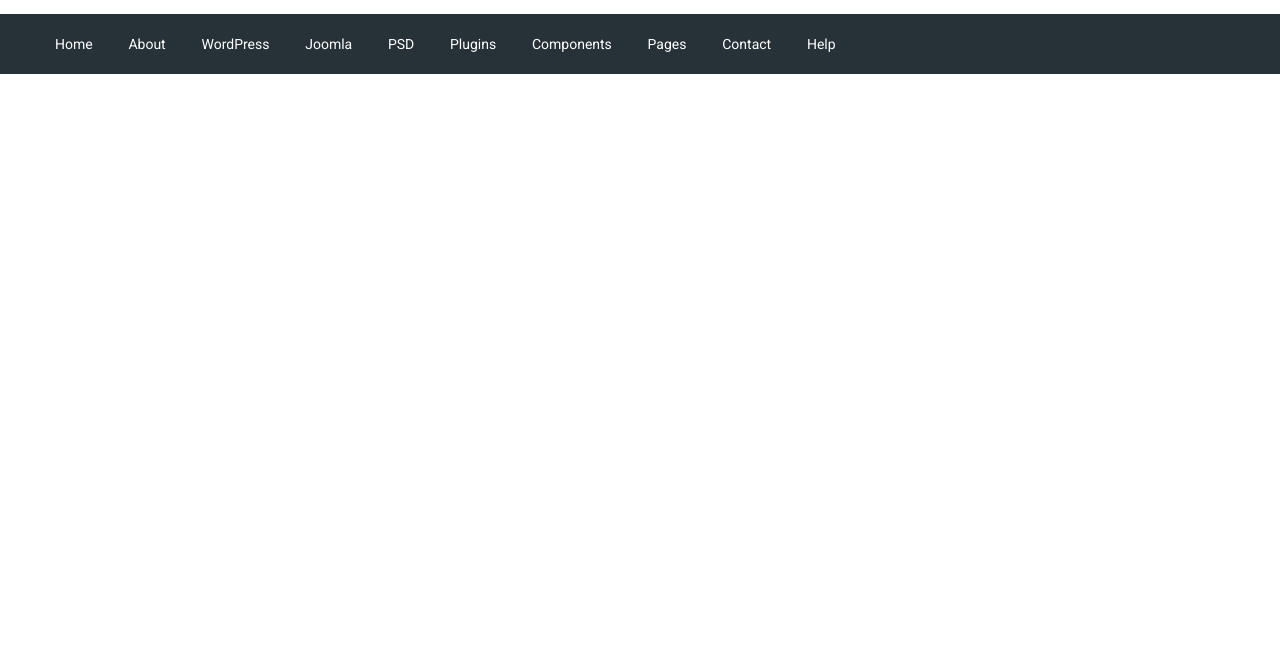
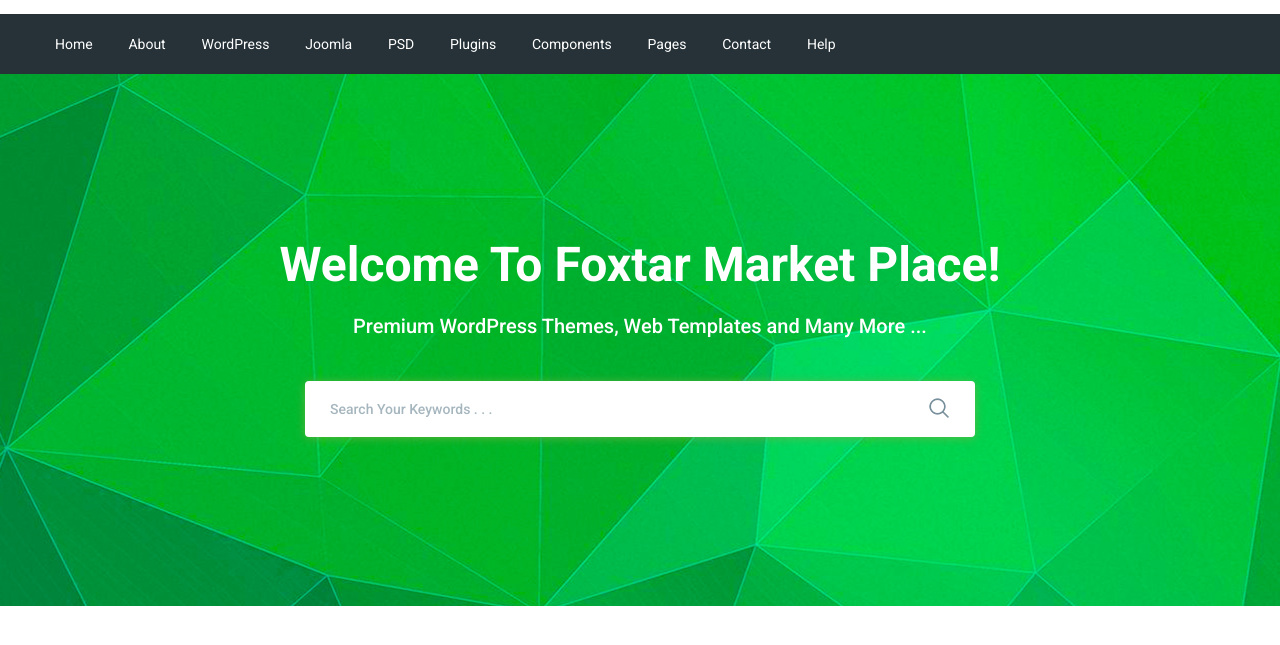
Before and after one commit to Theewko/Moderno, a website: page app/index.html in a window 1280 px wide. Shown: the part 77-722 px from the top of the page. Drawn offline with nearby package versions, Linux system fonts and the light colour scheme; files that its build step writes are made by us from their sources.

Commit message:
'searchsection'

```diff
--- a/app/index.html
+++ b/app/index.html
@@ -51,10 +51,27 @@
                 </nav>
             </div>
         </div>
-
-
-
     </header>
+    <section class="search" style="background-image: url(/images/bg-search.png);">
+        <div class="container">
+            <div class="search__inner">
+                <div class="search__inner-title">
+                Welcome To Foxtar Market Place!
+                </div>
+                <div class="search__inner-text">
+                Premium WordPress Themes, Web Templates and Many More ...
+                </div>
+                <div class="search__inner-form">
+                    <form>
+                        <input type="text" placeholder="Search Your Keywords . . ." required>
+                        <button type="submit">
+                            <img src="images/icons/search.png" alt="">
+                        </button>
+                    </form>
+                </div>
+            </div>
+        </div>
+    </section>
 
     <script src="https://ajax.googleapis.com/ajax/libs/jquery/3.4.1/jquery.min.js"></script>
     <script src="js/libs.min.js"></script>
--- a/app/scss/style.scss
+++ b/app/scss/style.scss
@@ -1,9 +1,11 @@
 @import '_vars';
 @import '_global';
 @import '_fonts';
-a{
+
+a {
     text-decoration: none;
 }
+
 .header__top-inner {
     display: flex;
     justify-content: space-between;
@@ -15,45 +17,113 @@
     margin-left: auto;
     margin-right: 50px;
     color: #546e7a;
-    span{
+
+    span {
         color: $red;
     }
 }
+
 .header__box a {
     color: #fff;
 }
-.header__btn{
+
+.header__btn {
     width: 72px;
     padding: 4px;
     border-radius: 4px;
     text-align: center;
     font-size: 12px;
 }
+
 .header__btn-login {
     background-color: $green;
 }
-.header__btn-register{
+
+.header__btn-register {
     background-color: $red;
     margin-left: 7px;
 }
 
-.menu{
+.menu {
     display: flex;
     align-items: center;
     height: 60px;
 }
-.header__menu{
+
+.header__menu {
     background-color: $bg;
 }
-.menu__list{
-    li{
+
+.menu__list {
+    li {
         display: inline-block;
-        & + li{
+
+        &+li {
             margin-left: 32px;
         }
     }
-    a{
+
+    a {
         color: #fff;
         font-size: 14px;
     }
 }
+
+.search {
+
+    background-repeat: no-repeat;
+    background-size: cover;
+    background-position: center;
+    min-height: 532px;
+}
+
+.search__inner {
+    padding: 155px 0 100px;
+    color: #fff;
+    text-align: center;
+
+    &-title {
+        font-size: 48px;
+        line-height: 72px;
+        font-weight: bold;
+        margin-bottom: 10px;
+    }
+
+    &-text {
+        font-size: 20px;
+        line-height: 30px;
+        margin-bottom: 40px;
+        font-weight: 500;
+    }
+
+    &-form {
+        max-width: 670px;
+        margin: 0 auto;
+        position: relative;
+
+        input {
+            display: block;
+            width: 100%;
+            box-shadow: 0px 1px 10px 0px rgba(124, 178, 64, 0.75);
+            border-radius: 4px;
+            height: 56px;
+            border: none;
+            padding-left: 25px;
+            padding-right: 60px;
+
+            &::placeholder {
+                color: #a6b6be;
+                font-size: 14px;
+                font-weight: 500;
+            }
+        }
+
+        button {
+            position: absolute;
+            border: none;
+            background-color: transparent;
+            right: 20px;
+            top: 16px;
+        }
+    }
+}
```
Also changed, not shown: app/images/bg-search.png (added), app/images/icons/search.png (added), app/images/icons/search.svg (added).
